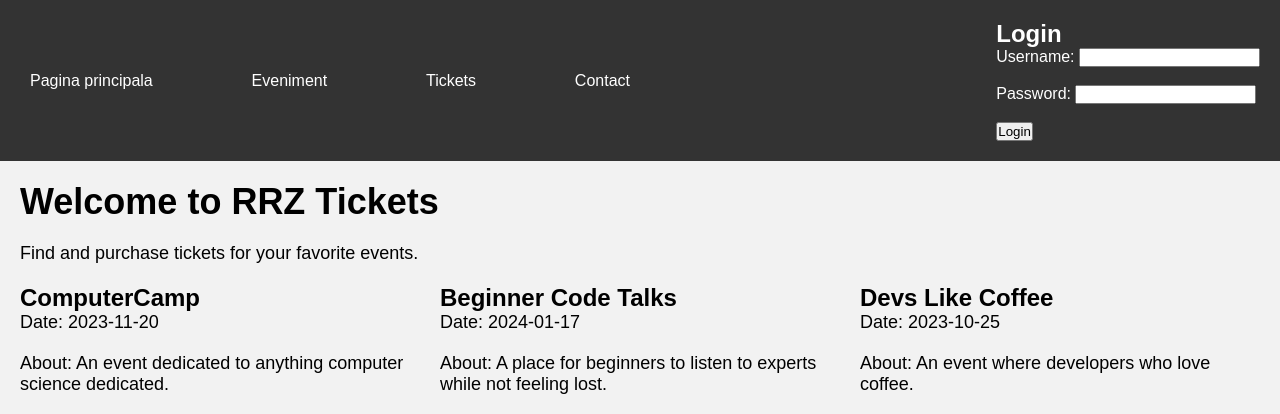
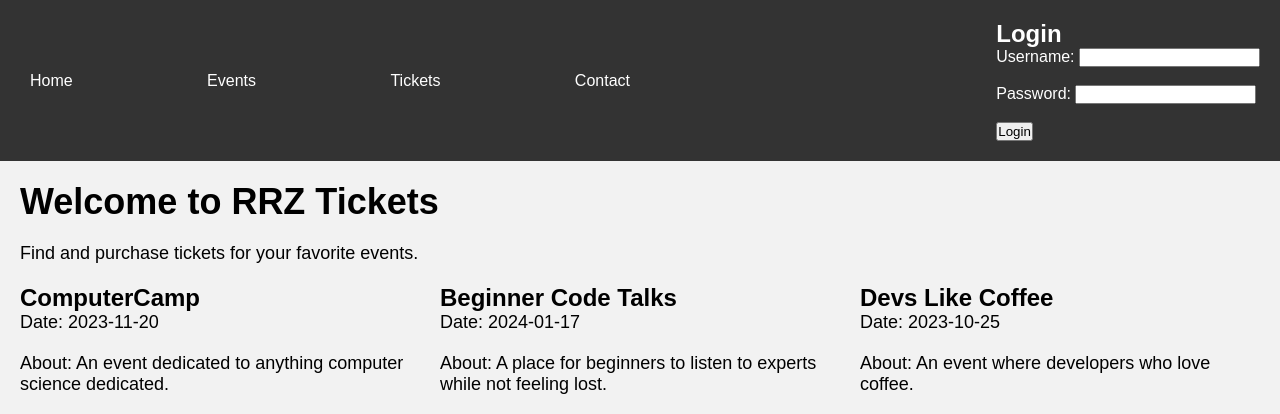
Before and after one commit to Reynk/proiectare, a PHP site: page /mainPage.php in a window 1280 px wide. Shown: the top 414 px of the page. Run offline with PHP 8.4, Linux system fonts and the light colour scheme; data comes from the database, SQL or seed files in the repository; data that the repository does not hold is empty.

Commit message:
revere changes

```diff
--- a/mainPage.php
+++ b/mainPage.php
@@ -41,8 +41,8 @@ $row = mysqli_fetch_assoc($result);
     <header>
         <nav>
             <ul class="nav-links">
-                <li><a href="#">Pagina principala</a></li>
-                <li><a href="#">Eveniment</a></li>
+                <li><a href="#">Home</a></li>
+                <li><a href="#">Events</a></li>
                 <li><a href="#">Tickets</a></li>
                 <li><a href="#">Contact</a></li>
             </ul>
```
